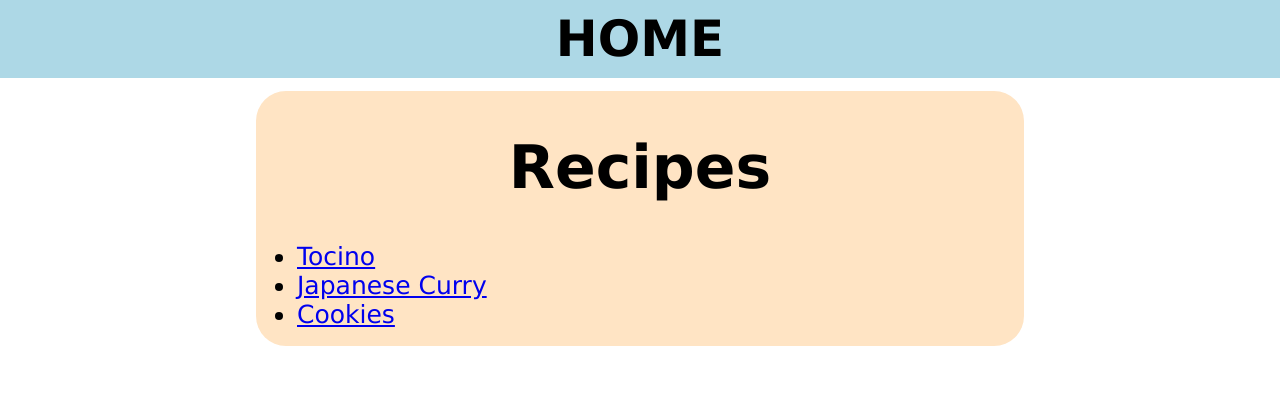
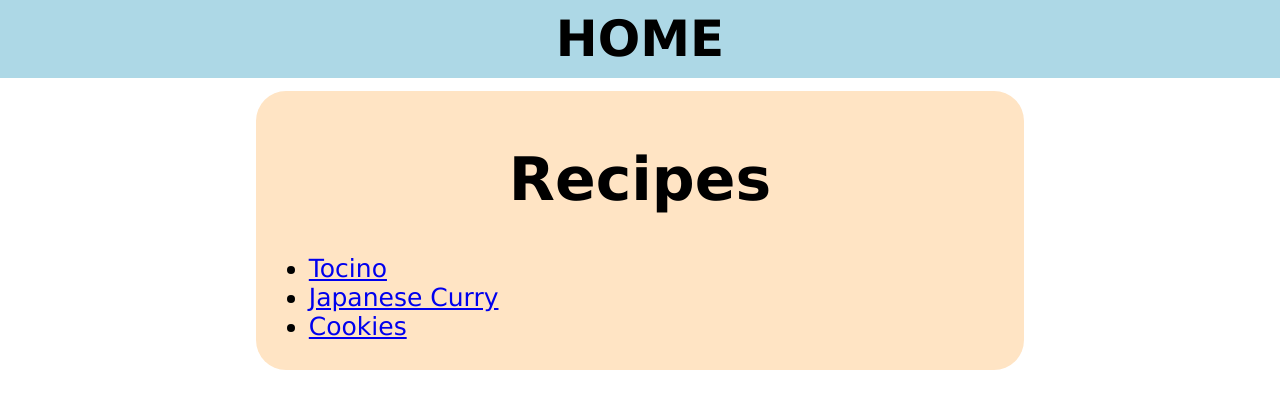
Before and after one commit to AnthonyQR/odin-project-recipes, a plain HTML site: page index.html in a window 1280 px wide. Drawn offline with Linux system fonts and the light colour scheme.

Commit message:
Add padding to divs

```diff
--- a/style.css
+++ b/style.css
@@ -56,7 +56,7 @@ div {
     justify-content: center;
     align-items: center;
     background-color: bisque;
-    padding: 1px;
+    padding: 1%;
     border-radius: 30px;
 }
 
```
